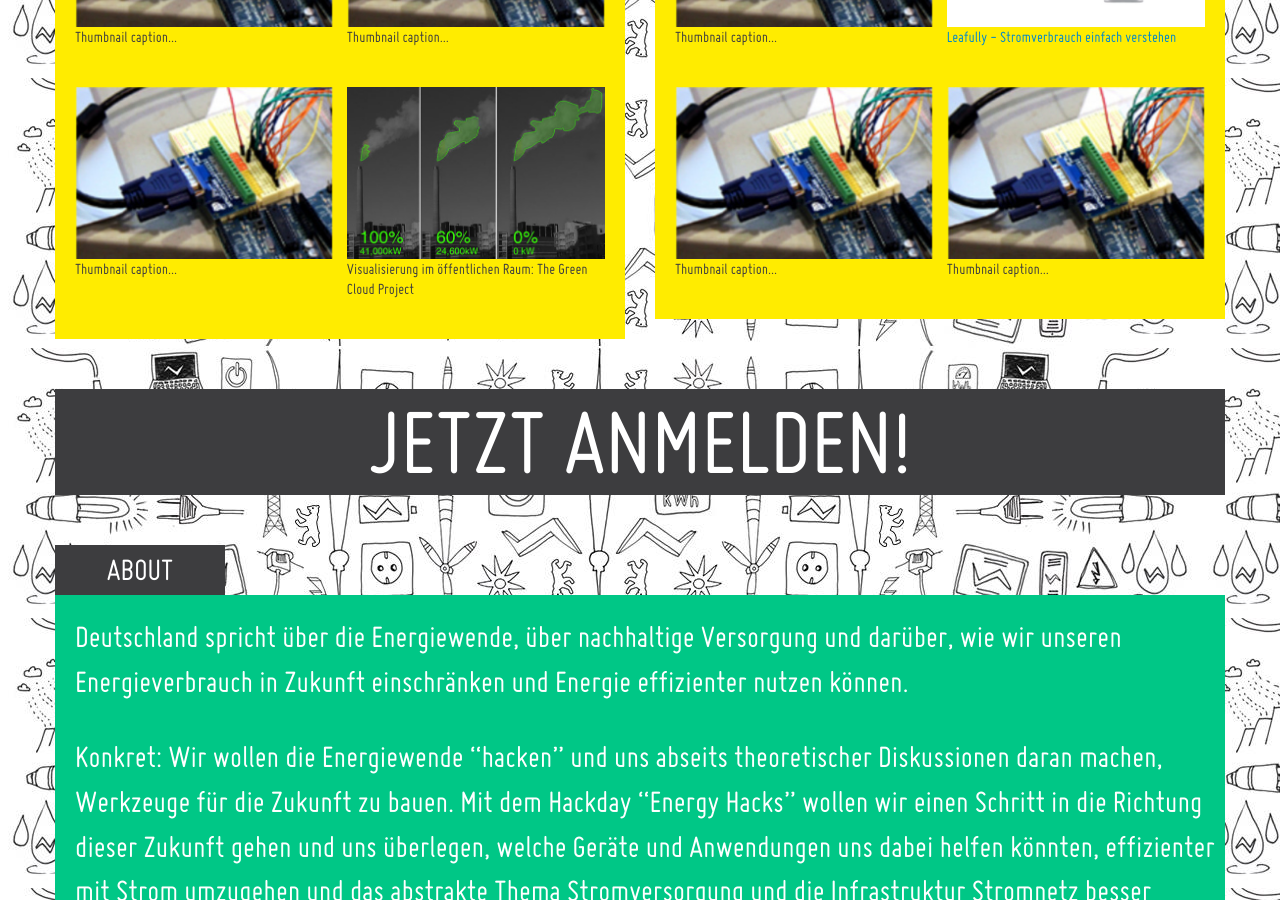
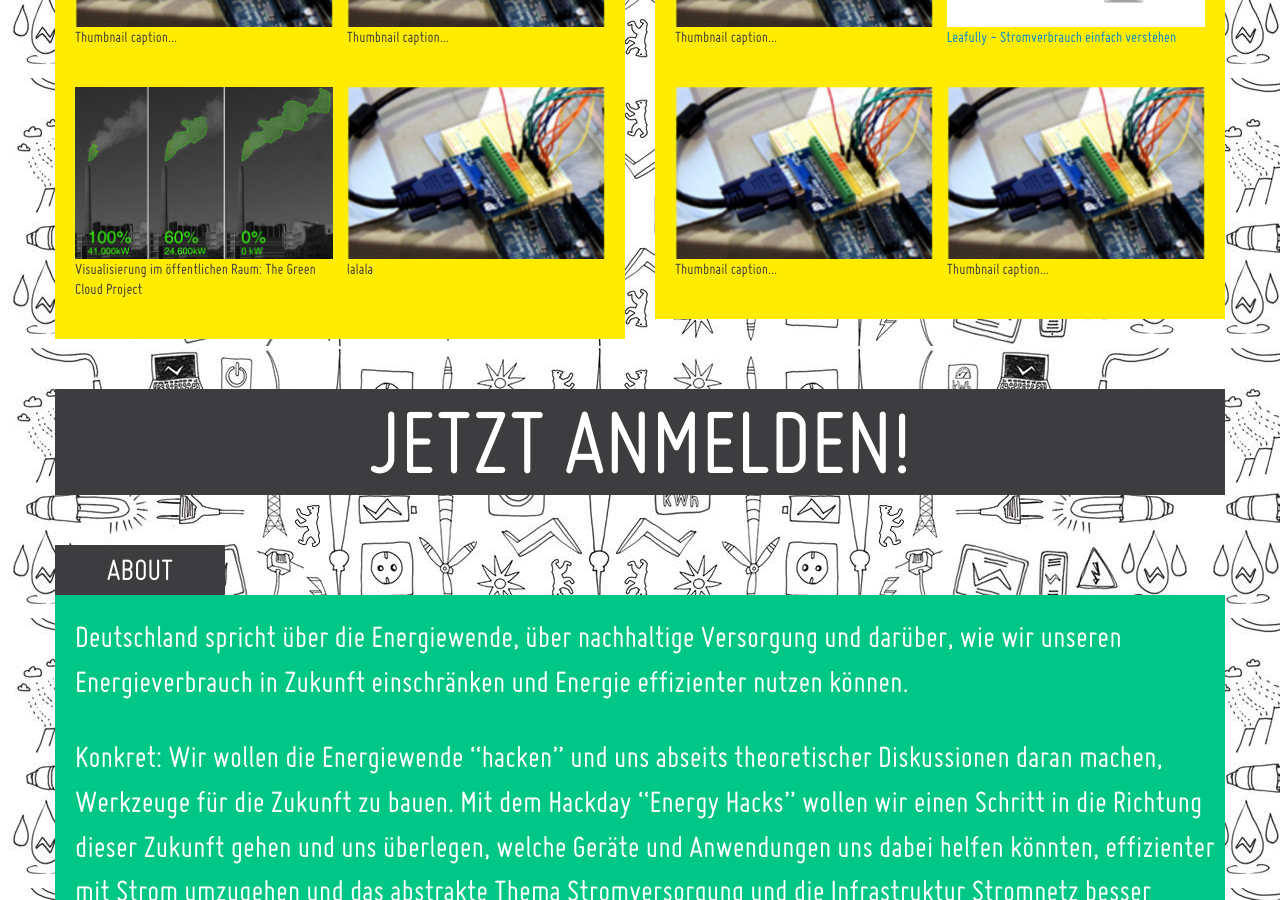
Before and after one commit to okfde/energyhack, a Jekyll site: the page built from index.html, in a window 1280 px wide and 900 px high, scrolled down 1542 px. Built offline with Jekyll 4.4.1, drawn with Linux system fonts in a browser that asks for light colours; nearby versions of some CDN libraries.

Commit message:
green cloud

```diff
--- a/_includes/challenges.html
+++ b/_includes/challenges.html
@@ -22,14 +22,14 @@
         <ul class="thumbnails">
             <li class="span6">
                 <div class="thumbnail">
-                    <img src="img/challenges/example.jpg" alt="">
-                    <p>Thumbnail caption...</p>
+                    <img src="img/challenges/greencloud.jpg" alt="">
+                    <p>Visualisierung im öffentlichen Raum: The Green Cloud Project</p>
                 </div>
             </li>
             <li class="span6">
                 <div class="thumbnail">
-                    <img src="img/challenges/greencloud.jpg" alt="">
-                    <p>Visualisierung im öffentlichen Raum: The Green Cloud Project</p>
+                    <img src="img/challenges/example.jpg" alt="">
+                    <p>lalala</p>
                 </div>
             </li>
         </ul>
```
